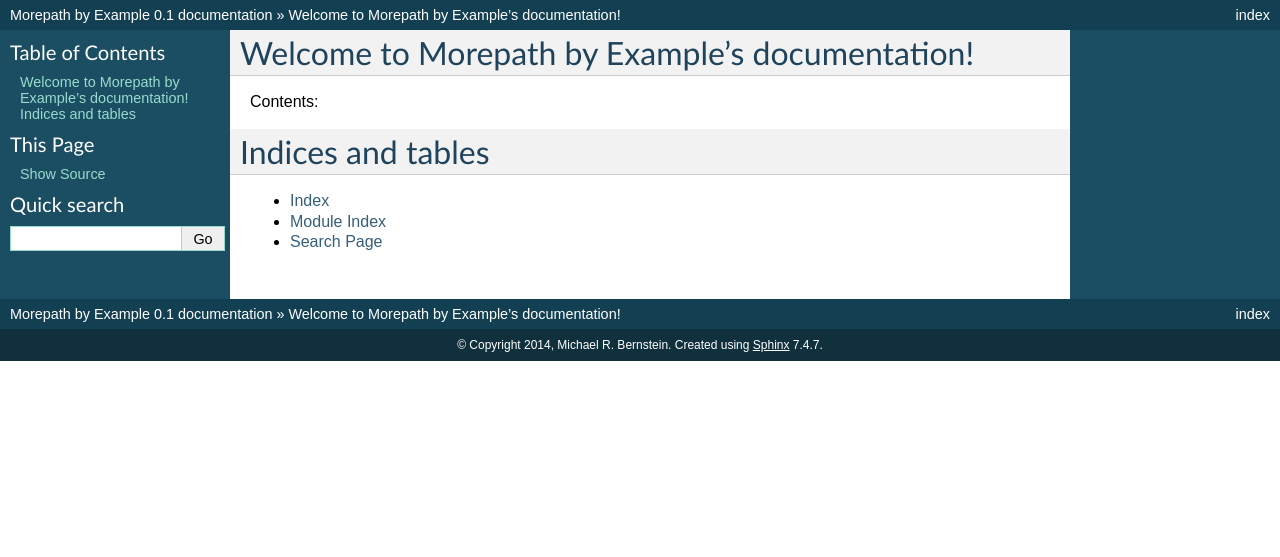
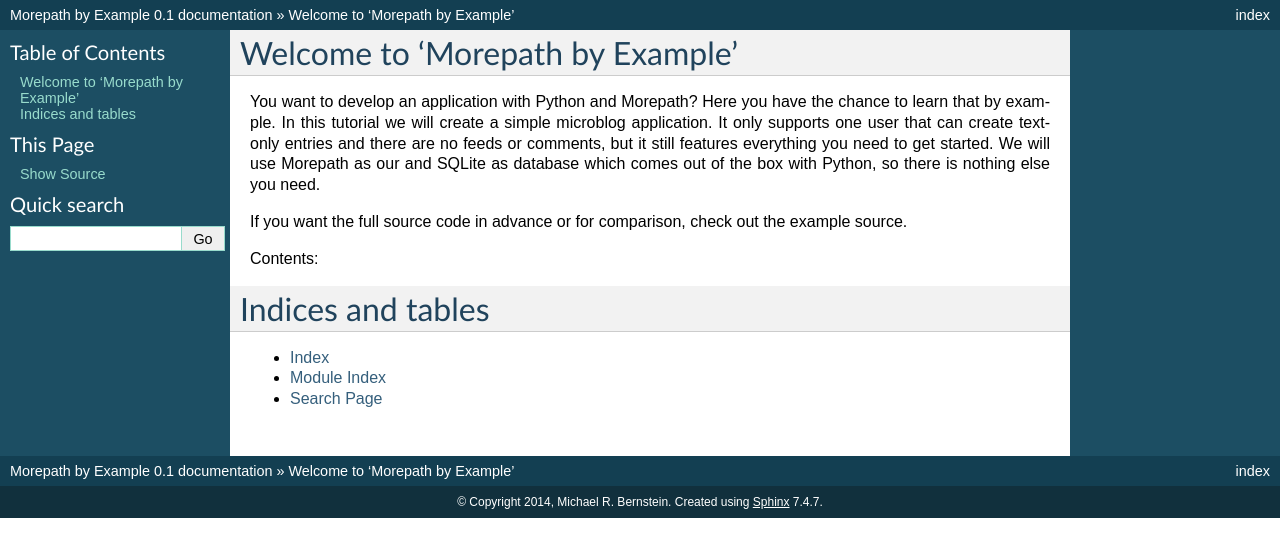
Before and after one commit to webmaven/morepath-tutorial, a Sphinx documentation site: the page built from docs/index.rst, in a window 1280 px wide. Shown: the top 557 px of the page. Built offline with Sphinx 7.4.7, drawn with Linux system fonts in a browser that asks for light colours.

Commit message:
Some basic fixes.

```diff
--- a/docs/conf.py
+++ b/docs/conf.py
@@ -111,7 +111,7 @@
 #html_theme_path = []
 
 # The name for this set of Sphinx documents.  If None, it defaults to
-# "<project> v<release> documentation".
+# "<project> v<release> tutorial".
 #html_title = None
 
 # A shorter title for the navigation bar.  Default is the same as html_title.
--- a/docs/index.rst
+++ b/docs/index.rst
@@ -1,10 +1,21 @@
-.. Morepath by Example documentation master file, created by
+.. Morepath by Example master file, created by
    sphinx-quickstart on Sat Nov 29 14:03:32 2014.
    You can adapt this file completely to your liking, but it should at least
    contain the root `toctree` directive.
 
-Welcome to Morepath by Example's documentation!
-===============================================
+
+Welcome to 'Morepath by Example'
+================================
+
+You want to develop an application with Python and Morepath? Here you have the
+chance to learn that by example. In this tutorial we will create a simple
+microblog application. It only supports one user that can create text-only
+entries and there are no feeds or comments, but it still features everything
+you need to get started. We will use Morepath as our and SQLite as database
+which comes out of the box with Python, so there is nothing else you need.
+
+If you want the full source code in advance or for comparison, check out the
+example source.
 
 Contents:
 
```
Also changed, not shown: README.rst (+3 -4 lines).
